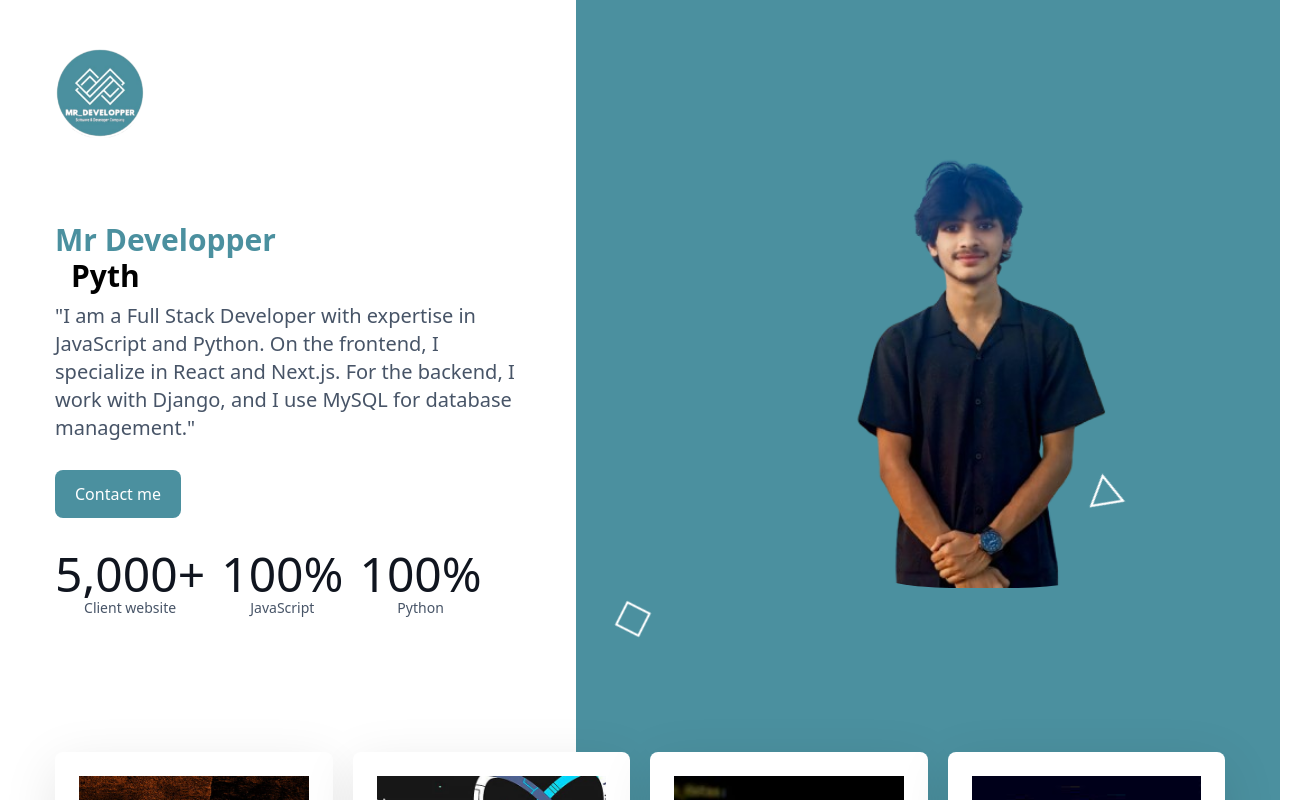
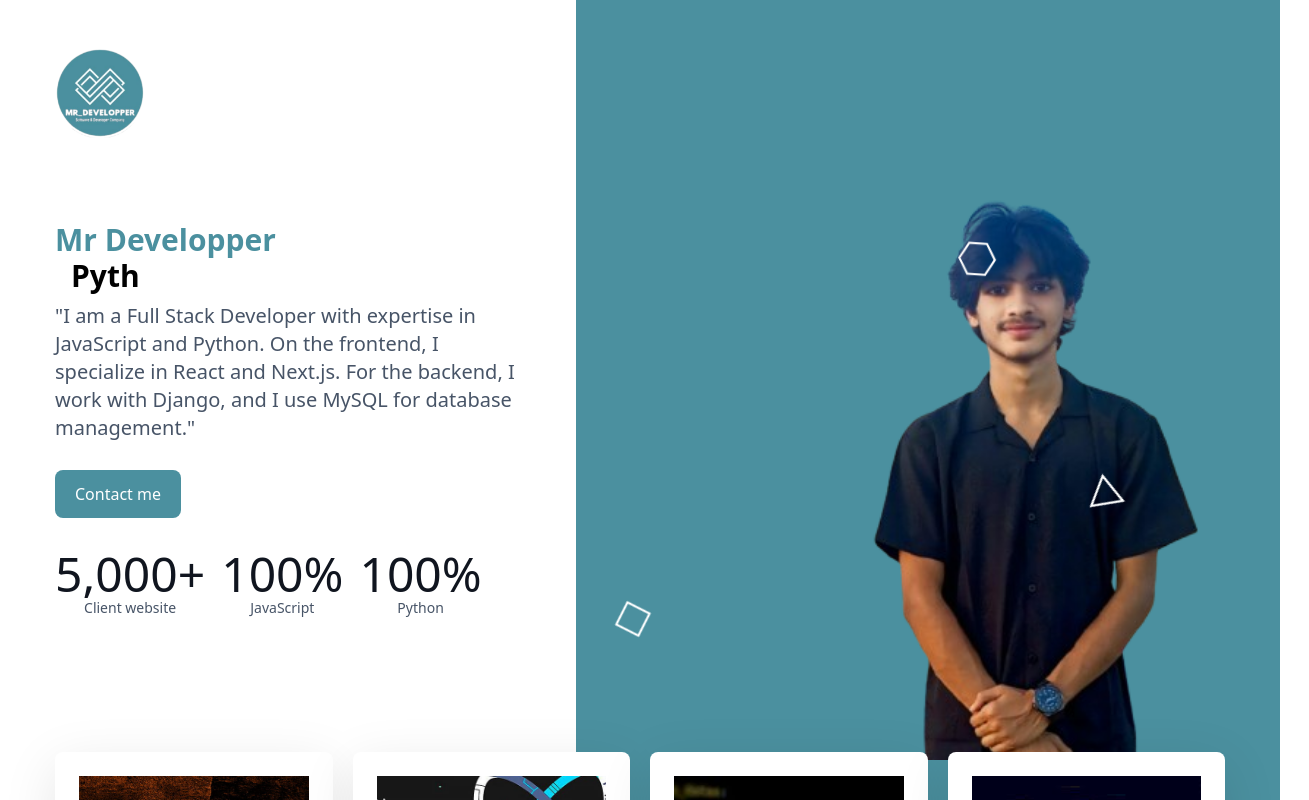
Before and after one commit to tanzil8/Softwarehouse-Websit, a Next.js app: page / in a window 1280 px wide. Shown: the top 800 px of the page, 1309 px wide, since content can reach past the window. Built offline with nearby package versions, Linux system fonts and the light colour scheme.

Commit message:
hero page comp

```diff
--- a/components/Hero.jsx
+++ b/components/Hero.jsx
@@ -49,17 +49,25 @@ const Hero = () => {
         </div>
 
         {/* Image */}
-        <div className="hidden xl:flex w-[55vw] h-[800px] absolute top-0 right-0 bg-[#4b909f]">
-          <div className="absolute w-[650px] h-[582px] mb-52 bottom-1 z-40 left-[6.5vw]">
-            <Image
-              src="/assets/contact/img27.png"
-              fill
-              quality="100"
-              priority
-              className="object-contain rounded-full"
-              alt="Volunteers distributing food"
-            />
-          </div>
+        <div className=" hidden xl:flex w-[55vw] h-[800px] absolute top-0 right-0 bg-[#4b909f]">
+
+
+
+
+
+        <div className="w-full  max-w-3xl  relative overflow-hidden rounded-xl transition-all duration-300  ">
+          <Image
+
+            src="/assets/contact/img27.png?height=800&width=1200"
+            width={1200}
+            height={800}
+            alt="Featured image"
+            className="ml-28 w-full object-cover transition-all duration-300 hover:scale-[1.02] hover:shadow-[#3a5e5b]"
+            priority
+          />
+        </div>
+
+
 
           {/* Arrow Shape */}
           <div
```
